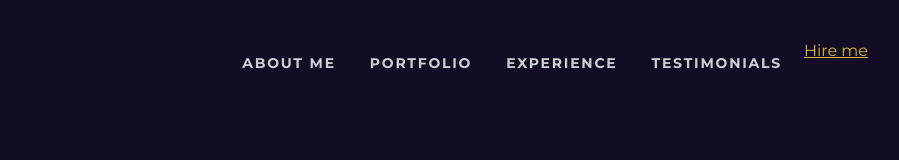
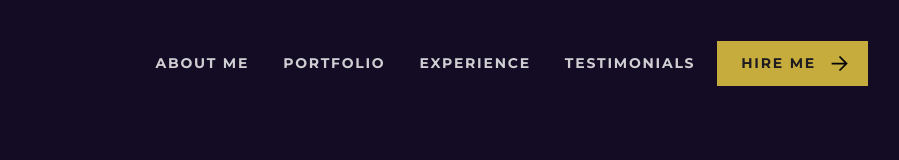
Before and after one commit to rephlax/Portfolio-website, a website built with Vite: page index.html in a window 1280 px wide. Shown: the full height of the page, 232-1131 px from the left. Built offline with nearby package versions, Linux system fonts and the light colour scheme.

Commit message:
nav bar update
FIX - moved li class to li

```diff
--- a/index.html
+++ b/index.html
@@ -23,7 +23,7 @@
                 <li><a href="#portfolio" class="btn btn--nav">Portfolio</a></li>
                 <li><a href="#experience" class="btn btn--nav">Experience</a></li>
                 <li><a href="#testimonials" class="btn btn--nav">Testimonials</a></li>
-                <li><a  class="nav-hire-me" href="#hire-me" class="btn btn--raised">Hire me</a></li>
+                <li class="nav-hire-me"><a href="#hire-me" class="btn btn--raised">Hire me</a></li>
             </ul>
         </div>
     </nav>
```
